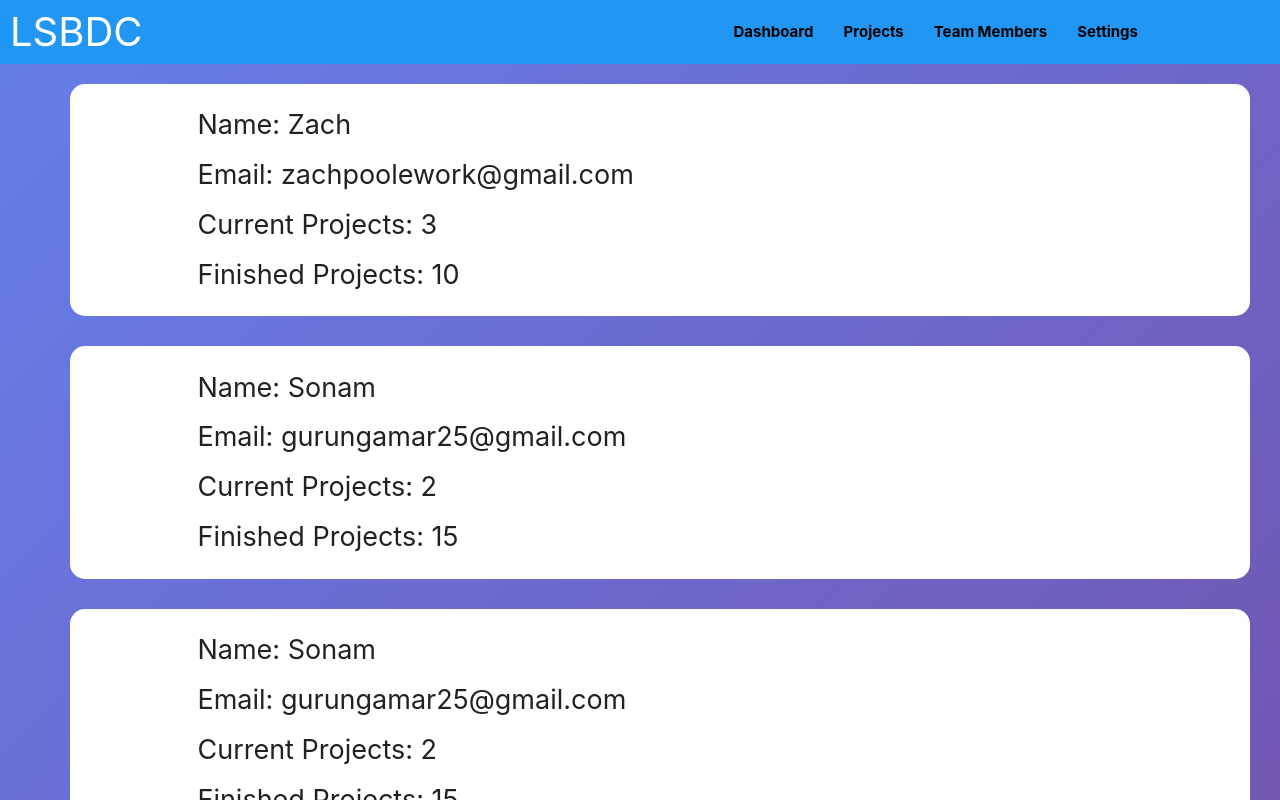
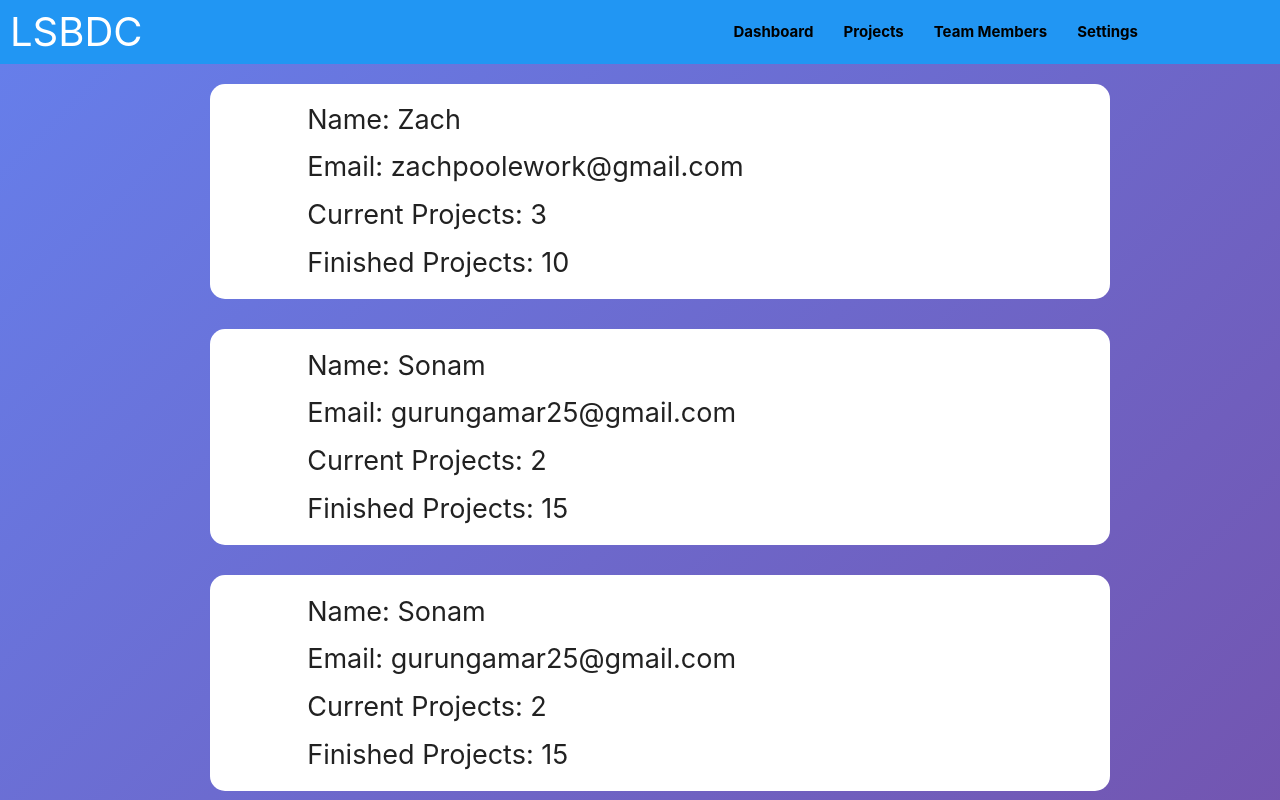
Before and after one commit to LSBDCMonroe/project-management-app, a React (Create React App) app: page /team in a window 1280 px wide. Both pictures are taken after a click on the button "LOGIN". Shown: the top 800 px of the page. Built offline with nearby package versions, Linux system fonts and the light colour scheme.

Commit message:
updates, cleaning code

```diff
--- a/src/pages/TeamMembers.tsx
+++ b/src/pages/TeamMembers.tsx
@@ -2,17 +2,17 @@ import React from 'react';
 import styled from 'styled-components';
 import {TeamMember, Modal, Footer} from '../components';
 import {employees} from '../fakeJson';
+import {Wrapper} from '../style/styled';
 
 const color = "linear-gradient(135deg, #667eea 0%, #764ba2 100%)";
 
 const Div = styled.div`
     margin: 1em;
-    width: 66%;
+    width: 100%;
+    max-width: 900px;
     text-align: center;
-    min-width: 400px;
     background: white;
     cursor: pointer;
-    width: 100%;
     border-radius: 1em;
     overflow: hidden;
     &:hover {
@@ -20,24 +20,11 @@ const Div = styled.div`
     }
 `;
 
-const Wrapper = styled.div`
-    display: flex;
-    justify-content: center;
-    flex-wrap: wrap;
-    background-image: linear-gradient(120deg, #84fab0 0%, #8fd3f4 100%);
-    min-height: 100vh;
-    width: 100%;
-    text-align: center;
-    padding: .3em 1em;
-    padding-left: 55px;
-    background: ${props => props.color};
-    @media(max-width: 600px){
-    width: 100%;
-    padding-left: 1em;}`;
-
 const TeamMembers = ({userName}:{userName: string}) => {
     return (
-        <Wrapper color={color}>
+        <Wrapper color={color} style = {{display: "flex",
+                                         justifyContent: "center",
+                                         flexWrap: "wrap"}}>
             {employees.map((emp: object, index: number)=>
                 <Div key={index}>
                         <TeamMember {...emp} />
```
Also changed, not shown: src/pages/Startpagedummy.tsx (+5 -8 lines), 1 other file (tests, documents, lock files or other folders).
